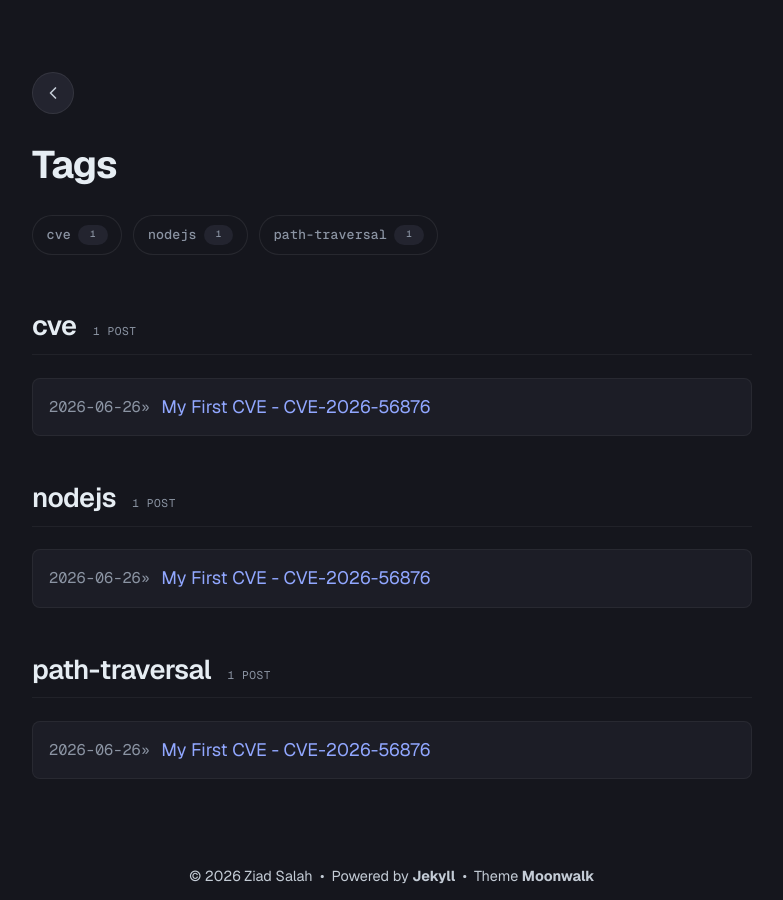
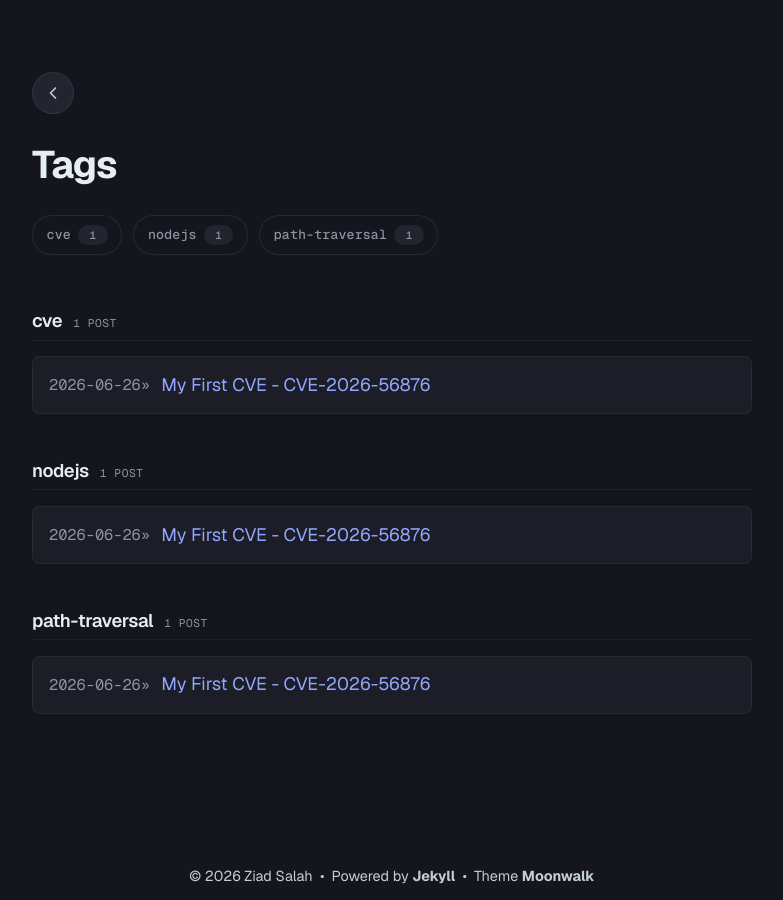
Before and after one commit to ziad626/ziad686-blog, a Jekyll site: the page built from tags.html, in a window 1280 px wide. Shown: the whole page, without its empty margins (248-1031 px from the left). Built offline with Jekyll 4.4.1, drawn with Linux system fonts in a browser that asks for light colours.

Commit message:
Refine tag styling
Adjusted font sizes for tag cloud items and counts, and modified padding for tag section.

```diff
--- a/assets/css/main.scss
+++ b/assets/css/main.scss
@@ -30,6 +30,7 @@
 }
 
 .tag-cloud .tag-cloud-item {
+  font-size: 0.8rem;
   align-items: center;
   gap: 0.45rem;
   margin: 0;
@@ -40,6 +41,7 @@
 }
 
 .tag-cloud .tag-count {
+  font-size: 0.68rem;
   display: inline-flex;
   align-items: center;
   justify-content: center;
@@ -50,6 +52,10 @@
   background: var(--bg-secondary);
   border-radius: 999px;
   opacity: 1;
+}
+
+.tag-section h2 {
+  font-size: 1.15rem;
 }
 
 .tag-section ul {
@@ -79,7 +85,7 @@
   align-items: baseline;
   width: fit-content;
   margin: 0;
-  padding: 0.2rem 0.45rem;
+  padding: 0.4rem 0.65rem;
   background: var(--bg-secondary);
   border: 1px solid var(--border);
   border-radius: 7px;
```
